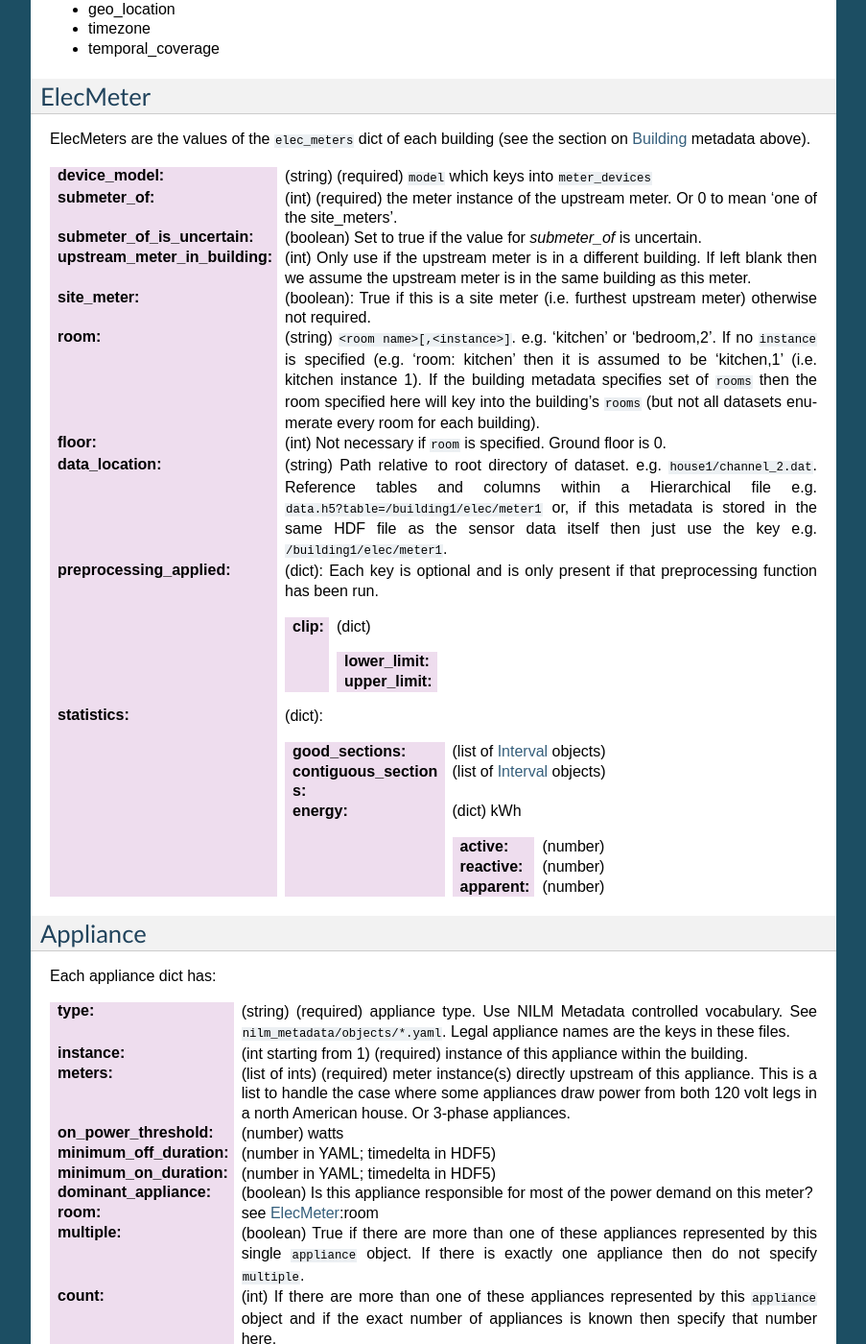
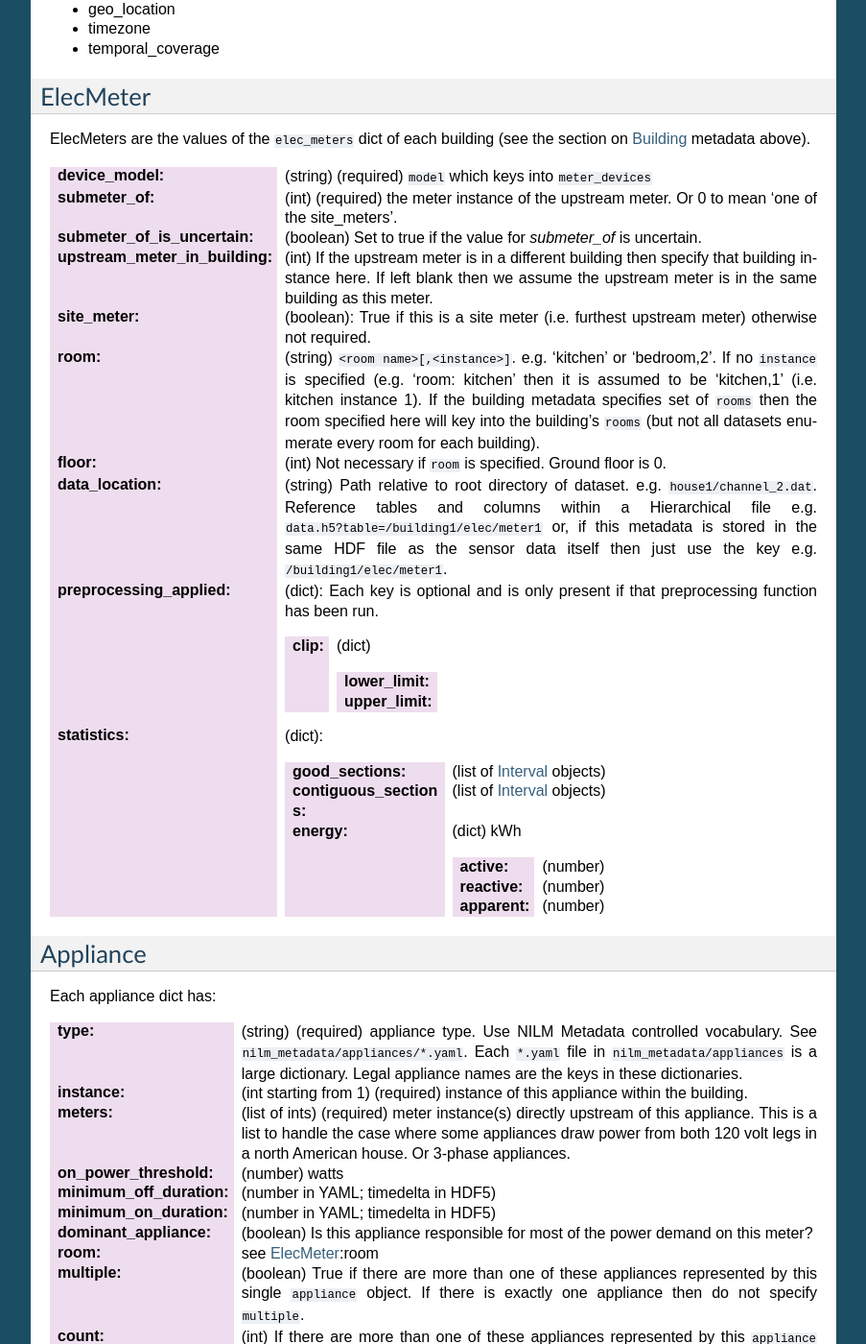
Before and after one commit to nilmtk/nilm_metadata, a Sphinx documentation site: the page built from docs/source/dataset_metadata.rst, in a window 1280 px wide and 1400 px high, scrolled down 2734 px. Shown: the whole window at 96% size, without its empty margins (198-1101 px from the left). Built offline with Sphinx 7.4.7, drawn with Linux system fonts in a browser that asks for light colours.

Commit message:
change `objects` to `appliances` futher doc tweaks

```diff
--- a/docs/source/dataset_metadata.rst
+++ b/docs/source/dataset_metadata.rst
@@ -187,8 +187,9 @@ section on `Building`_ metadata above).
               to mean 'one of the site_meters'.
 :submeter_of_is_uncertain: (boolean) Set to true if the value for
                            `submeter_of` is uncertain.
-:upstream_meter_in_building: (int) Only use if the upstream meter is
-                             in a different building.  If left blank
+:upstream_meter_in_building: (int) If the upstream meter is
+                             in a different building then specify that
+                             building instance here.  If left blank
                              then we assume the upstream meter is in
                              the same building as this meter.
 :site_meter: (boolean): True if this is a site meter (i.e. furthest
@@ -235,8 +236,9 @@ Appliance
 Each appliance dict has:
 
 :type: (string) (required) appliance type. Use NILM Metadata controlled
-       vocabulary.  See ``nilm_metadata/objects/*.yaml``.  Legal
-       appliance names are the keys in these files.
+       vocabulary.  See ``nilm_metadata/appliances/*.yaml``.  Each
+       ``*.yaml`` file in ``nilm_metadata/appliances`` is a large
+       dictionary.  Legal appliance names are the keys in these dictionaries.
 :instance: (int starting from 1) (required) instance of this appliance within
            the building.
 :meters: (list of ints) (required) meter instance(s) directly
```
Also changed, not shown: docs/source/manual.rst (+9 -6 lines), 28 other files.
